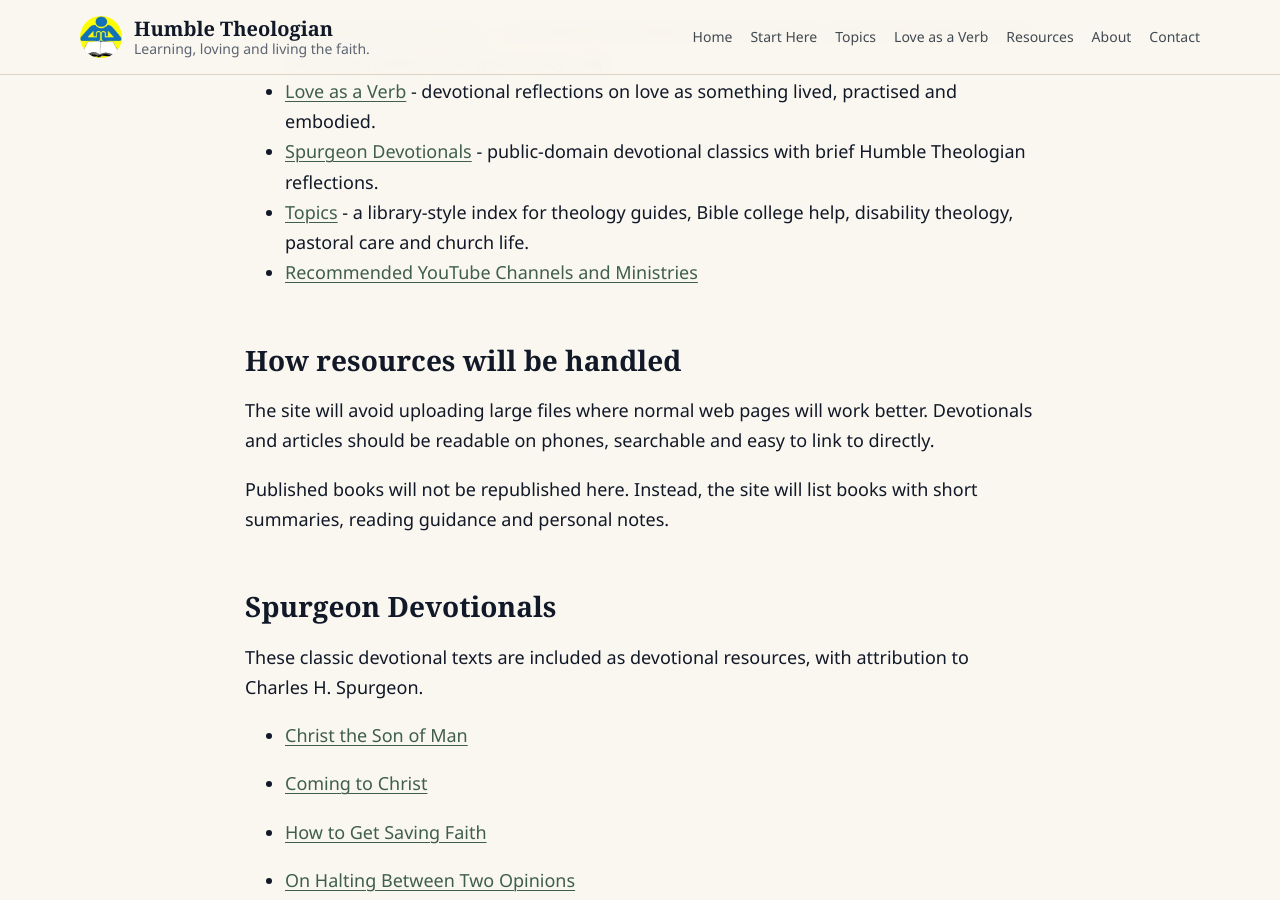
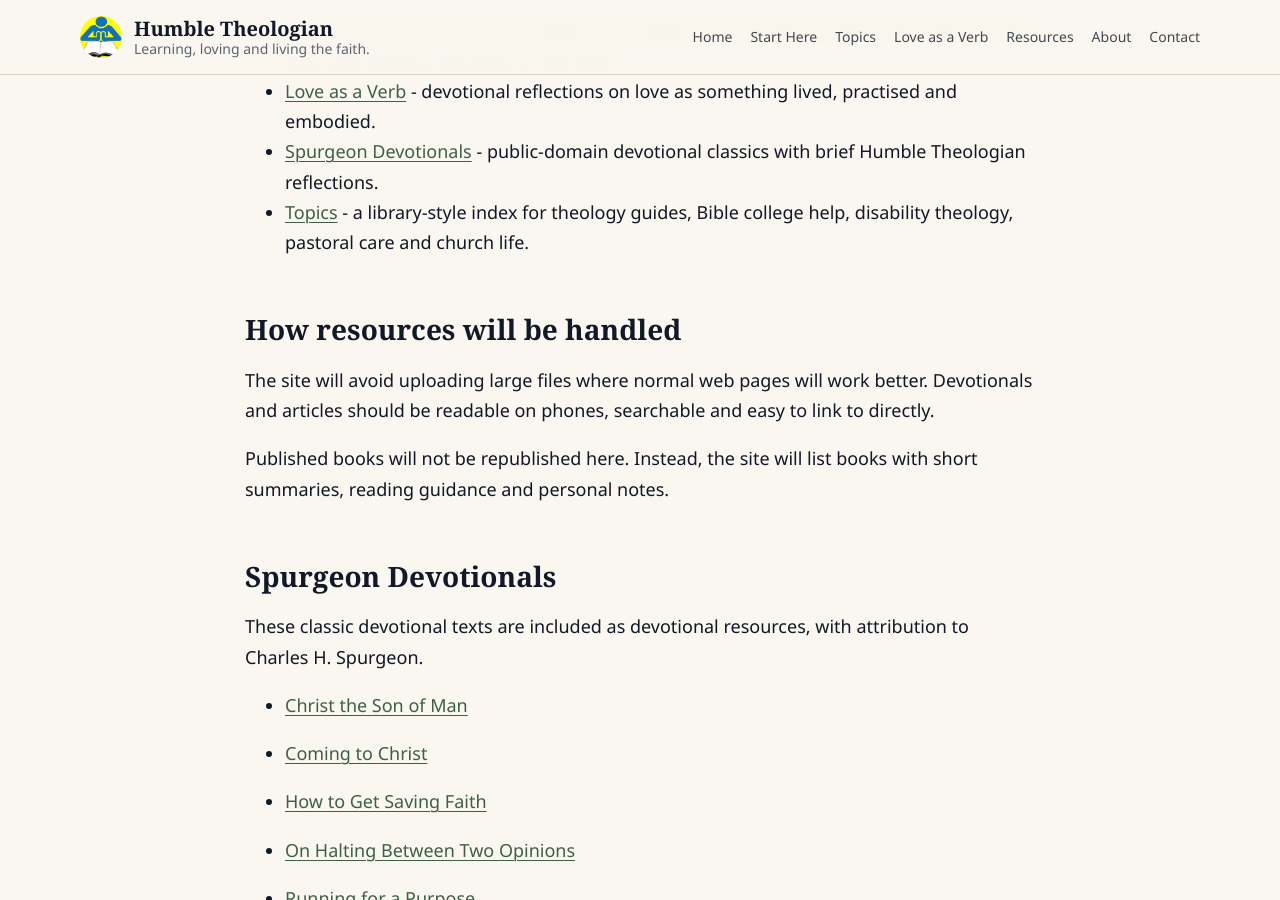
Before and after one commit to humbletheologian/humble-theologian, a Jekyll site: the page built from resources.md, in a window 1280 px wide and 900 px high, scrolled down 583 px. Built offline with Jekyll 4.4.1, drawn with Linux system fonts in a browser that asks for light colours.

Commit message:
Add files via upload

```diff
--- a/resources.md
+++ b/resources.md
@@ -12,9 +12,8 @@
 
 - [Recommended Reading]({{ '/recommended-reading/' | relative_url }}) - a curated list of books from my library, with brief notes on why each one matters and who it may help.
 - [Love as a Verb]({{ '/love-as-a-verb/' | relative_url }}) - devotional reflections on love as something lived, practised and embodied.
-- [Spurgeon Devotionals]({{ '/spurgeon/' | relative_url }}) - public-domain devotional classics with brief Humble Theologian reflections.
+- [Spurgeon Devotionals](#spurgeon-devotionals) - public-domain devotional classics with brief Humble Theologian reflections.
 - [Topics]({{ '/topics/' | relative_url }}) - a library-style index for theology guides, Bible college help, disability theology, pastoral care and church life.
-- [Recommended YouTube Channels and Ministries](/recommended-youtube/)
 
 ## How resources will be handled
 
```
